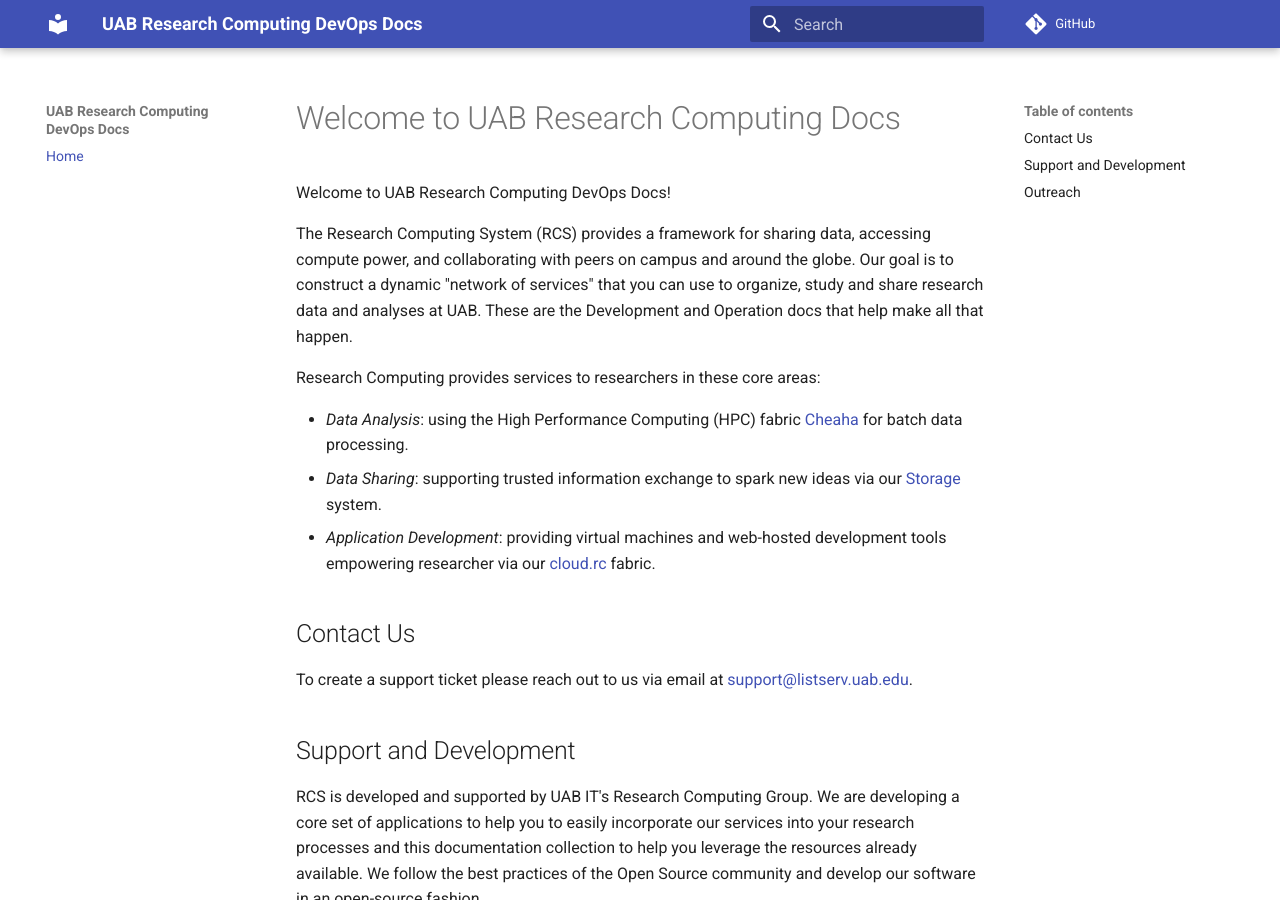
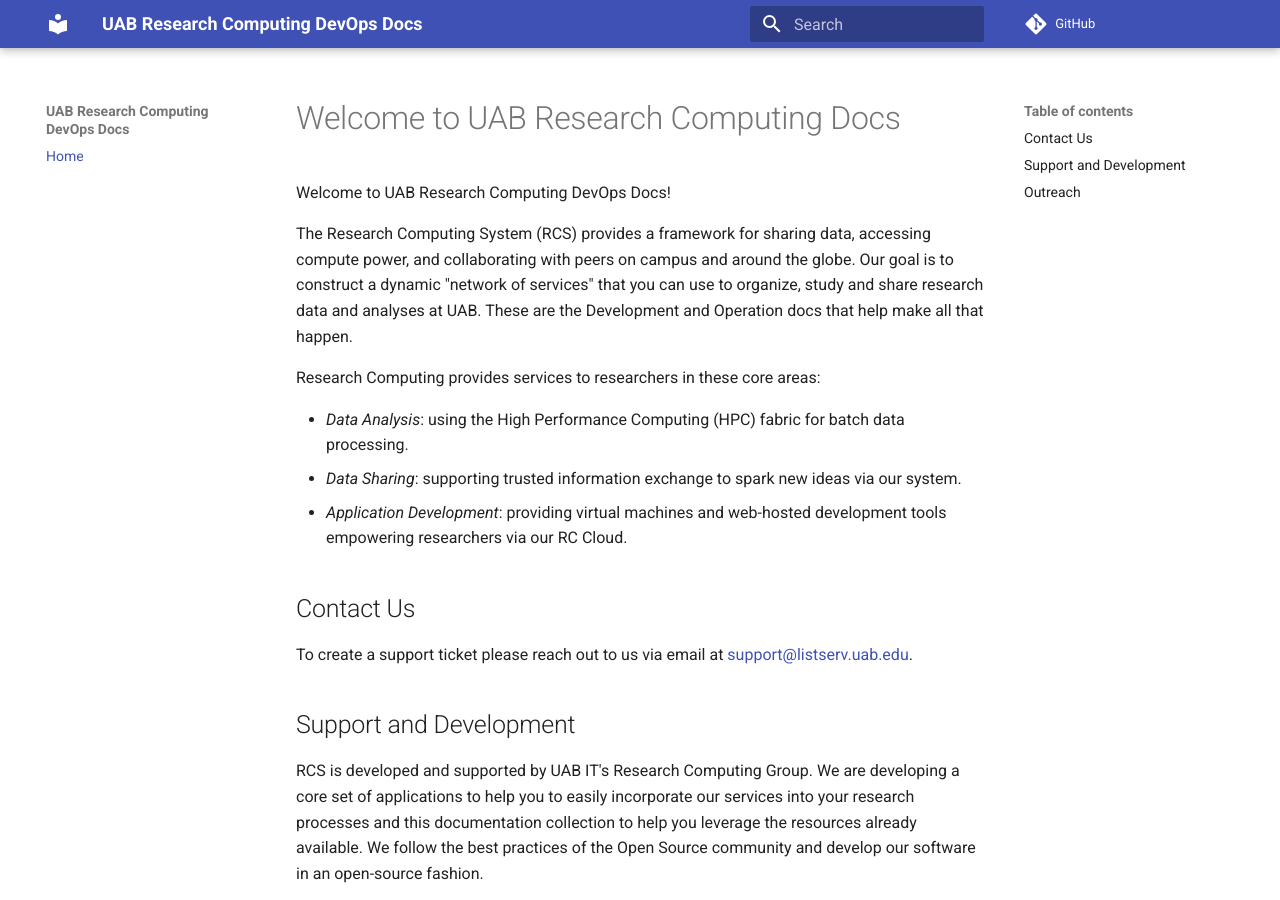
Before and after one commit to uabrc/devops-docs, an MkDocs documentation site: the page built from docs/index.md, in a window 1280 px wide and 900 px high. Built offline with MkDocs 1.6.1 and Material for MkDocs 9.7.7, drawn with Linux system fonts in a browser that asks for light colours; comment, search, counter and statistics services are not loaded.

Commit message:
Update index.md

```diff
--- a/docs/index.md
+++ b/docs/index.md
@@ -6,9 +6,9 @@
 
 Research Computing provides services to researchers in these core areas:
 
-- _Data Analysis_: using the High Performance Computing (HPC) fabric [Cheaha](cheaha/getting_started.md) for batch data processing.
-- _Data Sharing_: supporting trusted information exchange to spark new ideas via our [Storage](data_management/storage.md) system.
-- _Application Development_: providing virtual machines and web-hosted development tools empowering researcher via our [cloud.rc](uab_cloud/introduction.md) fabric.
+- _Data Analysis_: using the High Performance Computing (HPC) fabric for batch data processing.
+- _Data Sharing_: supporting trusted information exchange to spark new ideas via our system.
+- _Application Development_: providing virtual machines and web-hosted development tools empowering researchers via our RC Cloud.
 
 ## Contact Us
 
```
